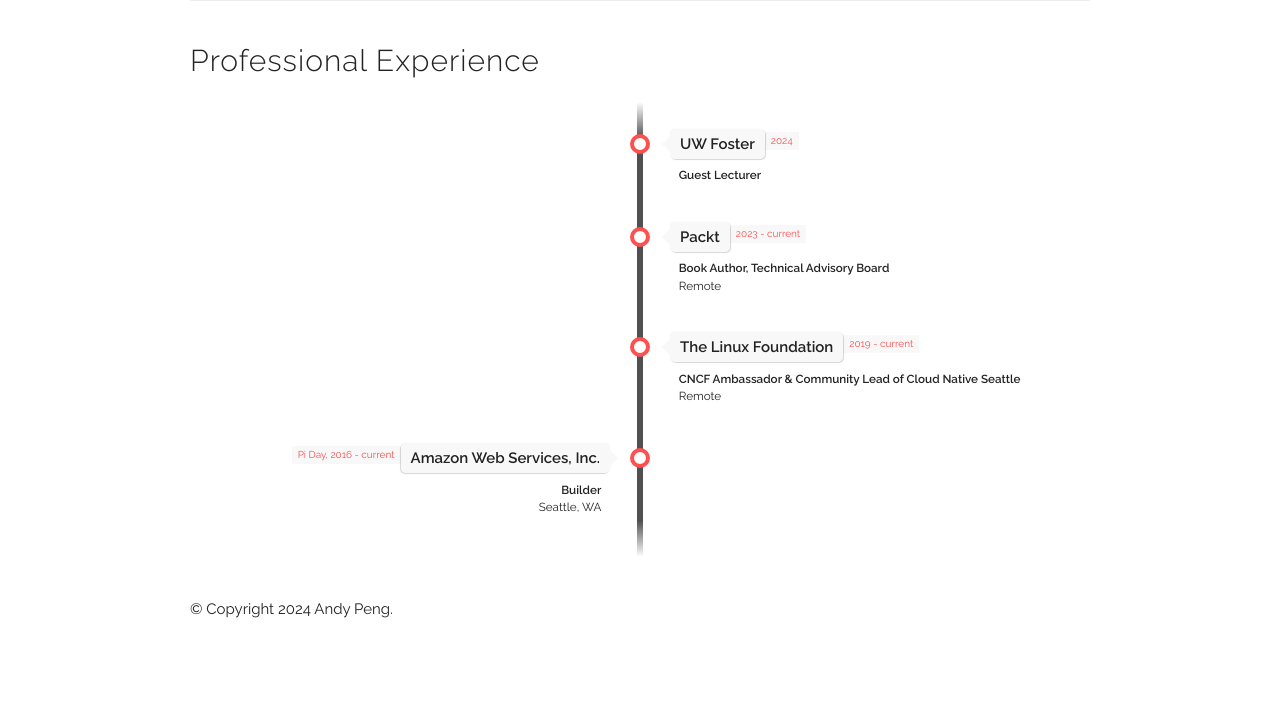
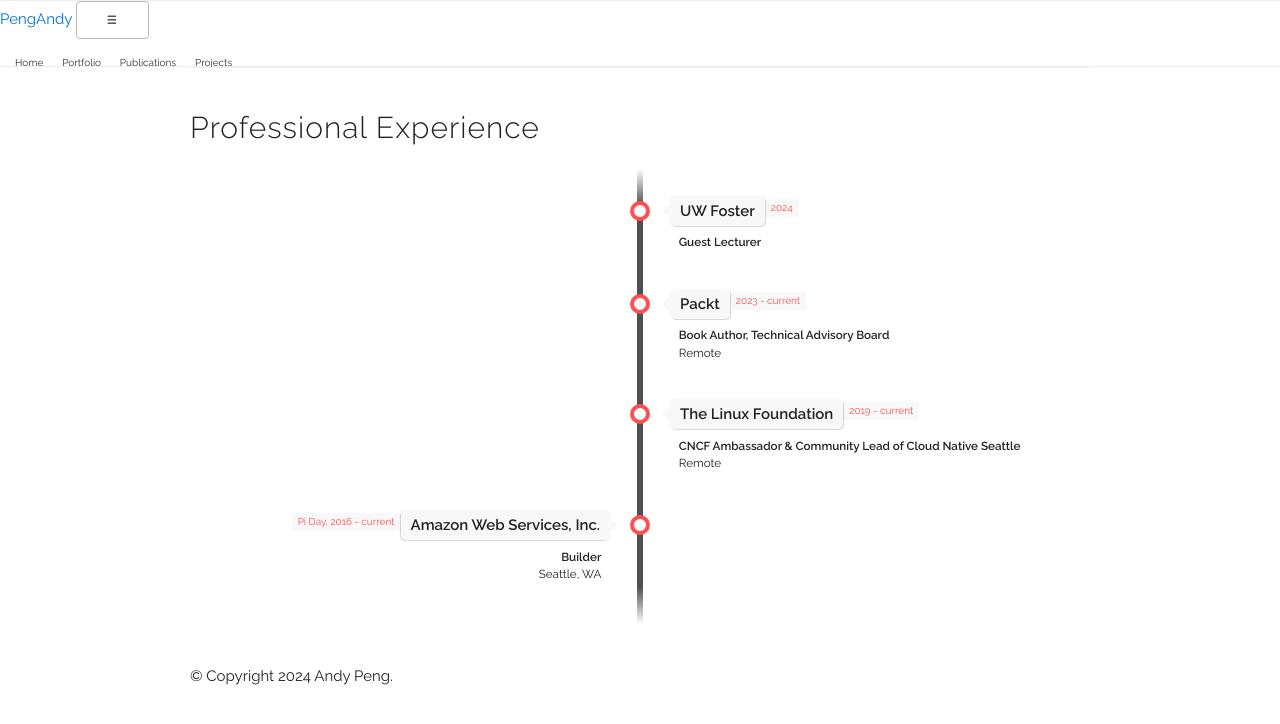
Before and after one commit to gfw001/gfw001.github.io, a Jekyll site: the page professional.html, which Jekyll copies as it is, in a window 1280 px wide. Shown: the top 724 px of the page. Built offline with Jekyll 4.4.1, drawn with Linux system fonts in a browser that asks for light colours; comment, search, counter and statistics services are not loaded.

Commit message:
Update professional.html

```diff
--- a/professional.html
+++ b/professional.html
@@ -17,6 +17,7 @@
 <html lang="en">
 
 <head>
+
 
   <!-- Basic Page Needs
   –––––––––––––––––––––––––––––––––––––––––––––––––– -->
@@ -80,62 +81,39 @@
   a:hover {
     color: rgba(20, 20, 20, 0.6);
   }
-  .navbar {
-    background-color: #ffffff;
-    box-shadow: 0 2px 4px rgba(0,0,0,0.1);
-    padding: 1rem 2rem;
-    display: flex;
-    justify-content: space-between;
-    align-items: center;
-}
-.navbar-brand {
-    font-size: 1.5rem;
-    font-weight: bold;
-    color: #333;
-    text-decoration: none;
-}
-.navbar-links {
-    display: flex;
-    gap: 1.5rem;
-}
   .navbar-links a {
       color: #333;
       text-decoration: none;
       font-size: 1rem;
       transition: color 0.3s ease;
+      margin-left: 1.5rem;
     }
     .navbar-links a:hover {
       color: #007bff;
-}
-.navbar-toggle {
-    display: none;
-    background: none;
-    border: none;
-    font-size: 1.5rem;
-    cursor: pointer;
-}
-@media (max-width: 768px) {
-    .navbar-links {
-	display: none;
-	flex-direction: column;
-	position: absolute;
-	top: 100%;
-	left: 0;
-	right: 0;
-	background-color: #ffffff;
-	padding: 1rem;
-	box-shadow: 0 2px 4px rgba(0,0,0,0.1);
-    }
-    .navbar-links.active {
-	display: flex;
-    }
-    .navbar-toggle {
-	display: block;
     }
 }
 </style>
 
 </head>
+
+ <body class="fixed-top-nav ">
+   <nav class="navbar">
+    <a href="#" class="navbar-brand">PengAndy</a>
+    <button class="navbar-toggle" onclick="toggleNavbar()">☰</button>
+    <div class="navbar-links">
+        <a href="/">Home</a>
+        <a href="/portfolio">Portfolio</a>
+        <a href="/publications">Publications</a>
+        <a href="/products">Projects</a>
+    </div>
+   </nav>
+
+   <script>
+   function toggleNavbar() {
+       const navbarLinks = document.querySelector('.navbar-links');
+       navbarLinks.classList.toggle('active');
+   }
+   </script>
 
 <!-- Primary Page Layout
   –––––––––––––––––––––––––––––––––––––––––––––––––– -->
```
Lines whose indentation alone changed are shown as unchanged.
